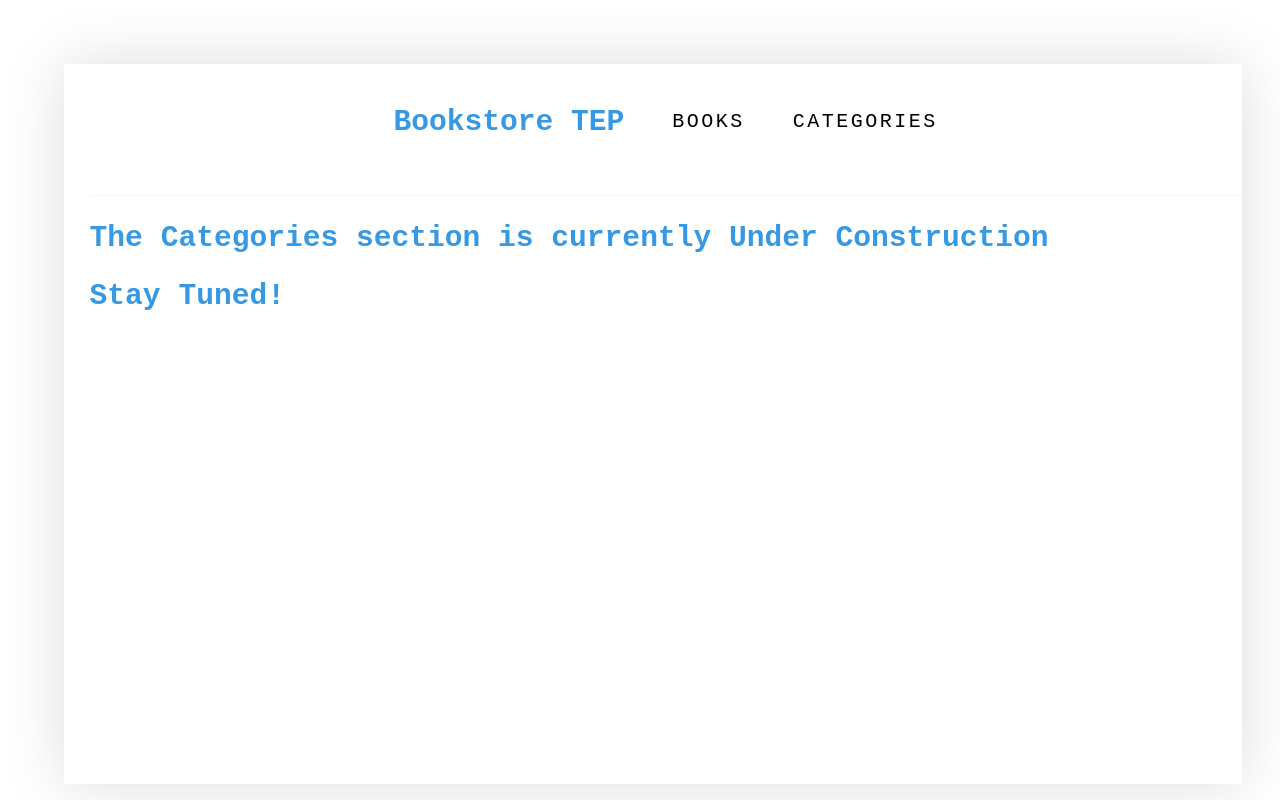
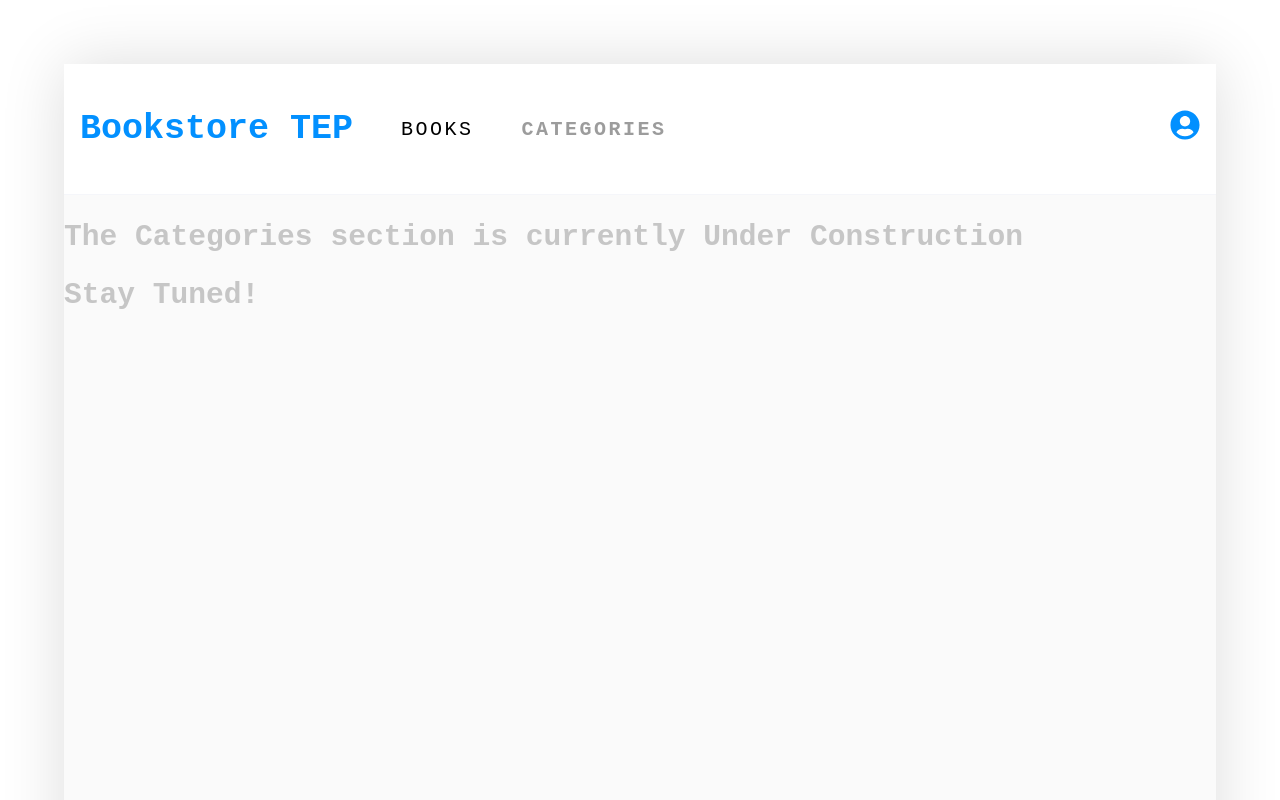
Before and after one commit to GhostEsso/bookstore-react, a React (Create React App) app: page /Categories in a window 1280 px wide. Shown: the top 800 px of the page. Built offline with nearby package versions, Linux system fonts and the light colour scheme.

Commit message:
style added

```diff
--- a/package.json
+++ b/package.json
@@ -4,6 +4,9 @@
   "private": true,
   "dependencies": {
     "@fortawesome/fontawesome-free": "^6.4.2",
+    "@fortawesome/fontawesome-svg-core": "^6.4.2",
+    "@fortawesome/free-solid-svg-icons": "^6.4.2",
+    "@fortawesome/react-fontawesome": "^0.2.0",
     "@reduxjs/toolkit": "^1.9.5",
     "@testing-library/jest-dom": "^5.17.0",
     "@testing-library/react": "^13.4.0",
--- a/src/App.css
+++ b/src/App.css
@@ -9,11 +9,20 @@ body {
 
 .main {
   width: 90%;
-  min-height: 90vh;
-  background-color: #fff;
+  min-height: 120vh;
+  background-color: #fafafa;
   margin: 5%;
-  padding-left: 2%;
+  padding: 0, 2%;
   box-shadow: 0 0 60px 0 rgba(0, 0, 0, 0.137);
+}
+
+.nav {
+  font-size: 35px;
+  color: #0290FF;
+}
+
+.category_item {
+  color: #9C9C9C;
 }
 
 h2,
@@ -26,24 +35,31 @@ h4 {
 h2 {
   font-weight: 800;
   font-size: 1.85rem;
-  color: #258fe0ea;
+  color: #c6c6c6;
 }
 
+/* styles.css */
+/* styles.css */
 .nav_container {
-  width: 100%;
+  width: auto;
   margin: auto;
   background-color: #fff;
   border-bottom: 1px solid #f5f6fa;
+  display: flex;
+  justify-content: space-between;
+  align-items: center; /* Utilisez 'center' pour aligner verticalement */
+  padding: 1rem;
 }
 
 .nav_links {
+  list-style: none;
   display: flex;
-  align-items: center;
-  justify-content: center;
   gap: 3rem;
-  width: 100%;
-  padding: 1rem 0;
+  margin: 0;
+  padding: 0;
+  align-items: center; /* Ajoutez cette ligne pour aligner verticalement les éléments */
 }
+
 
 .nav_links a {
   font-size: 1.25rem;
@@ -53,29 +69,14 @@ h2 {
   text-decoration: none;
 }
 
-.nav_links li {
-  list-style: none;
+.category_item {
+  font-weight: bold;
 }
 
-#add-book {
-  background-color: #0291ffea;
-  color: #fff;
-  font-size: 1rem;
-  font-weight: 600;
-  margin-left: 10px;
-  padding: 5px;
-  border-radius: 4px;
+.user_icon {
+  font-size: 30px;
+  color: #0290ff;
   cursor: pointer;
-  transition: background-color 0.3s, transform 0.2s;
-}
-
-#add-book:hover {
-  background-color: #2f90e6ea;
-  transform: scale(1.05);
-}
-
-#add-book:active {
-  background-color: #0154a8ea;
 }
 
 .input-field {
@@ -83,37 +84,23 @@ h2 {
   margin-right: 1rem;
 }
 
-.title-input-a {
-  width: 30%;
-}
-
-.button-group {
-  display: flex;
-}
-
 .comment-button,
 .remove-button,
 .edit-button {
-  padding: 8px 5px;
+  padding: 8px 10px;
   border: none;
   border-radius: 4px;
   cursor: pointer;
   background-color: white;
-  color: rgb(47, 131, 226);
+  color: #3f9fee;
 }
 
 .remove-button {
-  background-color: #b13434;
-  color: white;
   border: none;
-  padding: 5px 10px;
+  padding: 5px;
   cursor: pointer;
   font-size: 14px;
   border-radius: 4px;
-}
-
-.remove-button:hover {
-  background-color: #0a335a;
 }
 
 .book_container {
@@ -121,31 +108,37 @@ h2 {
   justify-content: space-between;
   align-items: center;
   padding: 10px;
-  border-bottom: 1px solid #ccc;
+  border: 1px solid #ccc;
   border-radius: 3px;
   margin-bottom: 10px;
-}
-
-.book_info {
-  flex: 1;
+  background-color: white;
+  margin-right: 35px;
 }
 
 .book_title {
   margin: 0;
-  font-size: 18px;
+  font-size: 25px;
+  padding-top: 10px;
+  padding-bottom: 0;
 }
 
-.book_author,
+.book_author{
+  font-size: 12px;
+  padding-top: 0;
+  color: #3f9fee;
+}
+
 .book_category {
   margin: 5px 0;
   font-size: 14px;
 }
 
 .add-button {
-  background-color: #2894a7;
+  background-color: #3f9fee;
   color: white;
   border: none;
-  padding: 5px 10px;
+  padding: 8px 30px;
+  margin-left: 15px;
   cursor: pointer;
   font-size: 14px;
   border-radius: 4px;
@@ -154,3 +147,43 @@ h2 {
 .add-button:hover {
   background-color: #1d89ee;
 }
+
+.section_addbook {
+  width: 95%;
+  margin-left: 35px;
+}
+
+.input-field {
+  padding: 8px;
+  margin: 5px;
+  border: 1px solid #ccc;
+  border-radius: 4px;
+  font-size: 14px;
+}
+
+.title-input {
+  width: 35%;
+}
+
+.author-input {
+  width: 25%;
+}
+
+.category-input {
+  width: 15%;
+}
+
+.update-progress-button {
+  background-color: #3498db;
+  color: #fff;
+  border: none;
+  padding: 8px 16px;
+  border-radius: 4px;
+  cursor: pointer;
+  font-size: 14px;
+  transition: background-color 0.3s ease;
+}
+
+.update-progress-button:hover {
+  background-color: #2980b9;
+}
--- a/src/components/AddBook.js
+++ b/src/components/AddBook.js
@@ -29,7 +29,7 @@ export default function AddNewBook() {
   };
 
   return (
-    <section>
+    <section className="section_addbook">
       <h2>Add New Book</h2>
       <form>
         <input
@@ -38,6 +38,7 @@ export default function AddNewBook() {
           name="title"
           placeholder="Title"
           onChange={handleChange}
+          className="input-field title-input"
         />
 
         <input
@@ -46,6 +47,7 @@ export default function AddNewBook() {
           name="author"
           placeholder="Author"
           onChange={handleChange}
+          className="input-field author-input"
         />
 
         <input
@@ -54,10 +56,11 @@ export default function AddNewBook() {
           name="category"
           placeholder="Category"
           onChange={handleChange}
+          className="input-field category-input"
         />
 
         <button className="add-button" type="submit" onClick={handleSubmit}>
-          Add Book
+          ADD BOOK
         </button>
       </form>
     </section>
--- a/src/components/Book.js
+++ b/src/components/Book.js
@@ -1,3 +1,4 @@
+import React from 'react';
 import PropTypes from 'prop-types';
 
 export default function Book({
@@ -5,15 +6,40 @@ export default function Book({
   author,
   category,
   removeBook,
+  updateProgress,
 }) {
   return (
     <div className="book_container">
       <div className="book_info">
-        <h2 className="book_title">{title}</h2>
+        <p className="book_category">{category}</p>
+        <h1 className="book_title">{title}</h1>
         <p className="book_author">{author}</p>
-        <p className="book_category">{category}</p>
+        <button className="comment-button" type="button">
+          Comment |
+        </button>
         <button className="remove-button" type="button" onClick={removeBook}>
           Remove
+        </button>
+        <button className="edit-button" type="button">
+          | Edit
+        </button>
+      </div>
+      <div className="book_center">
+        <div className="progress-circle">
+          <span>
+            <p>
+              <i className="fa-solid fa-circle-notch" />
+              17%
+            </p>
+            <p>completed</p>
+          </span>
+        </div>
+      </div>
+      <div className="book_right">
+        <p className="current-chapter">CURRENT CHAPTER</p>
+        <p className="chapter-number">Chapter 17</p>
+        <button className="update-progress-button" type="button" onClick={updateProgress}>
+          UPDATE PROGRESS
         </button>
       </div>
     </div>
@@ -25,4 +51,5 @@ Book.propTypes = {
   author: PropTypes.string.isRequired,
   category: PropTypes.string.isRequired,
   removeBook: PropTypes.func.isRequired,
+  updateProgress: PropTypes.func.isRequired,
 };
--- a/src/components/NavigationBar.js
+++ b/src/components/NavigationBar.js
@@ -1,18 +1,22 @@
 import React from 'react';
 import { Link } from 'react-router-dom';
+import { FaUserCircle } from 'react-icons/fa';
 
 function Nav() {
   return (
     <div className="nav_container">
       <ul className="nav_links">
-        <h2>Bookstore TEP</h2>
+        <h1 className="nav">Bookstore TEP</h1>
         <Link to="/">
           <li>BOOKS</li>
         </Link>
         <Link to="Categories">
-          <li>CATEGORIES</li>
+          <li className="category_item">CATEGORIES</li>
         </Link>
       </ul>
+      <div className="user_icon">
+        <FaUserCircle />
+      </div>
     </div>
   );
 }
```
Also changed, not shown: 1 other file (tests, documents, lock files or other folders).
